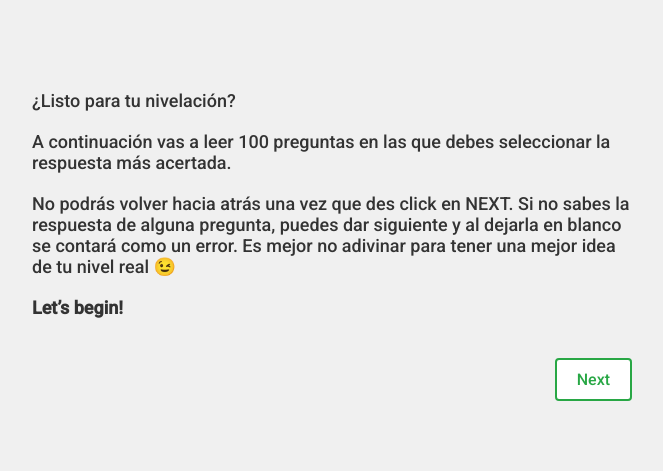
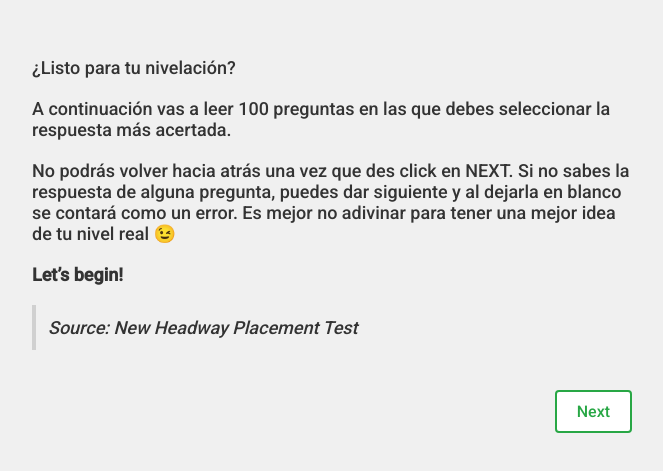
Before and after one commit to AkazaXeros/english-exam, a React (Vite) app: page / in a window 1280 px wide. Shown: the part 145-616 px from the top of the page, without its empty margins (308-971 px from the left). Built offline with nearby package versions, Linux system fonts and the light colour scheme.

Commit message:
Include test source

```diff
--- a/index.html
+++ b/index.html
@@ -4,7 +4,7 @@
     <meta charset="UTF-8" />
     <link rel="icon" type="image/svg+xml" href="/placement_exam.svg" />
     <meta name="viewport" content="width=device-width, initial-scale=1.0" />
-    <title>Claudia's English Placement Test</title>
+    <title>English Placement Test</title>
   </head>
   <body>
     <div id="root"></div>
--- a/src/pages/HomePage.jsx
+++ b/src/pages/HomePage.jsx
@@ -22,6 +22,9 @@ const HomePage = () => {
         <p>
           <strong>Let’s begin!</strong>
         </p>
+        <p className={styles.sourceLayout}>
+          Source: New Headway Placement Test
+        </p>
       </div>
       <div className={styles.buttonContainer}>
         <Button
--- a/src/pages/HomePage.module.css
+++ b/src/pages/HomePage.module.css
@@ -27,6 +27,12 @@
   margin-bottom: 20px;
 }
 
+.sourceLayout {
+  padding: 12px;
+  border-left: 4px solid #d0d0d0;
+  font-style: italic;
+ }
+
 
 @media (min-width: 768px) {
   .buttonContainer {
```
